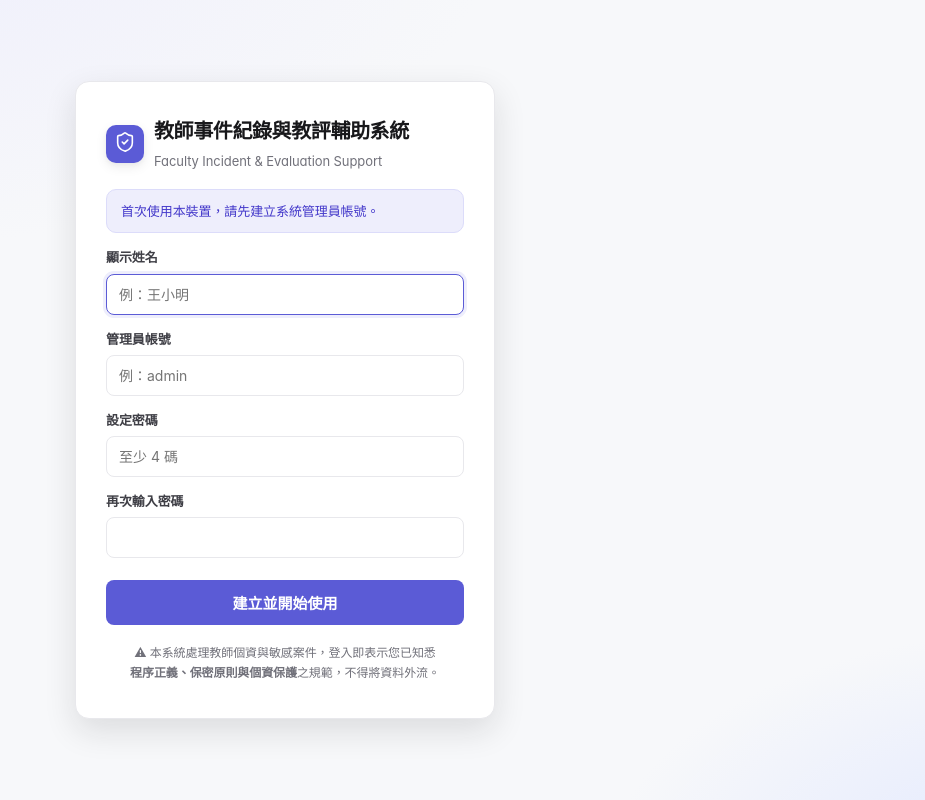
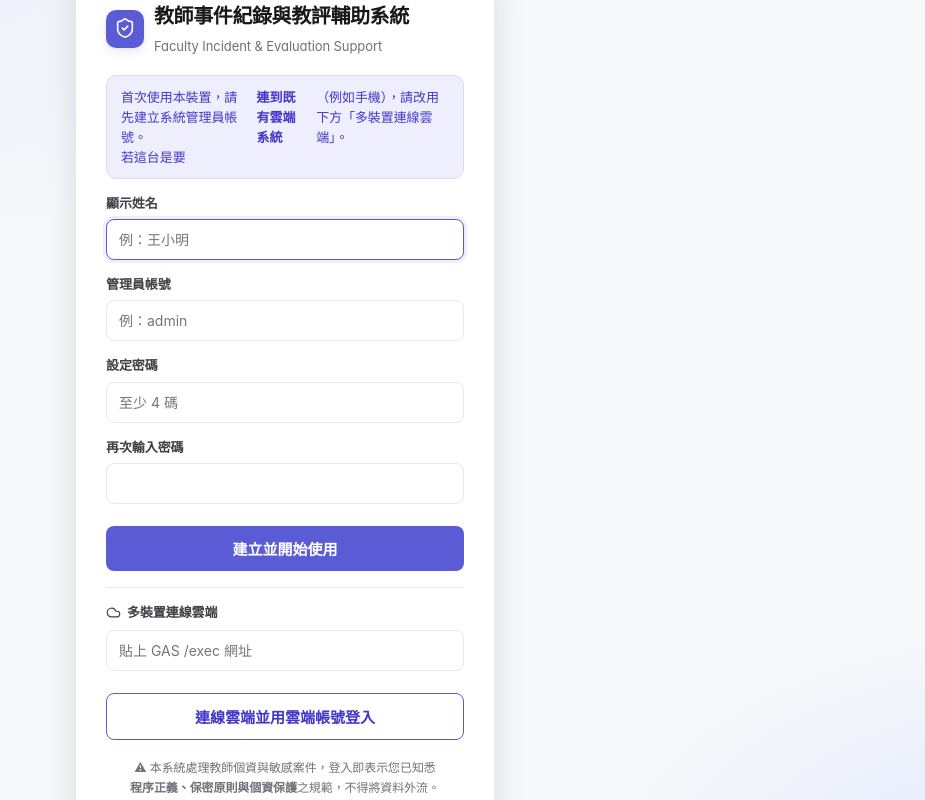
Before and after one commit to shark7763-del/teacher-incident-eval-system, a plain HTML site: page index.html in a window 1280 px wide. Shown: the whole page, without its empty margins (355-1280 px from the left). Drawn offline with Linux system fonts and the light colour scheme.

Commit message:
修正：新裝置無法連雲端登入（登入畫面新增「多裝置連線雲端」）
- 全新裝置原本只顯示「建立管理員」、且同步預設關閉，形成無法先連雲端
  再登入的死結
- 登入畫面新增雲端連線區塊：貼 /exec 網址→啟用同步→直接以雲端帳號登入
- init 改為：已有帳號 or 已設定雲端網址 or 已啟用同步 時顯示登入面板
- 預填雲端網址欄位

Co-Authored-By: Claude Opus 4.8 <noreply@anthropic.com>

```diff
--- a/index.html
+++ b/index.html
@@ -356,7 +356,7 @@
 
     <!-- 首次設定面板 -->
     <div id="setupPanel" style="display:none">
-      <div class="alert info" style="margin:0 0 14px">首次使用本裝置，請先建立系統管理員帳號。</div>
+      <div class="alert info" style="margin:0 0 14px">首次使用本裝置，請先建立系統管理員帳號。<br>若這台是要<b>連到既有雲端系統</b>（例如手機），請改用下方「多裝置連線雲端」。</div>
       <label>顯示姓名</label>
       <input id="setupName" type="text" placeholder="例：王小明" />
       <label>管理員帳號</label>
@@ -367,6 +367,15 @@
       <input id="setupPass2" type="password" autocomplete="new-password" />
       <button onclick="doSetup()">建立並開始使用</button>
     </div>
+
+    <!-- 多裝置：連線雲端登入（手機/新裝置用）-->
+    <div style="margin-top:16px;border-top:1px solid var(--line);padding-top:14px">
+      <div style="font-size:var(--fs-sm);font-weight:600;color:var(--ink-2);margin-bottom:8px;display:flex;align-items:center;gap:6px"><span data-icon="cloud" data-icon-cls="sm"></span>多裝置連線雲端</div>
+      <input id="cloudUrl" type="text" placeholder="貼上 GAS /exec 網址" autocomplete="off" />
+      <button type="button" onclick="connectCloud()" style="background:#fff;color:var(--brand-ink);border:1px solid var(--brand)">連線雲端並用雲端帳號登入</button>
+      <div id="cloudConnMsg" class="login-note" style="margin-top:8px;text-align:left"></div>
+    </div>
+
     <div class="login-note">
       ⚠ 本系統處理教師個資與敏感案件，登入即表示您已知悉<br>
       <b>程序正義、保密原則與個資保護</b>之規範，不得將資料外流。
@@ -1165,6 +1174,18 @@ function showAuthPanel(which){
   document.getElementById("loginPanel").style.display = which==="login"?"":"none";
   document.getElementById("setupPanel").style.display = which==="setup"?"":"none";
 }
+/* 全新裝置（手機）在登入畫面直接連雲端，不必先建本機帳號 */
+function connectCloud(){
+  const u=(document.getElementById("cloudUrl").value||"").trim();
+  if(!u){ toast("請貼上 GAS /exec 網址",true); return; }
+  if(!/^https:\/\/script\.google\.com\/.+\/exec$/.test(u)){ if(!confirm("網址看起來不像 GAS 的 /exec 結尾，仍要使用嗎？")) return; }
+  save(GAS_KEY,u); save(SYNC_KEY,true);
+  const msg=document.getElementById("cloudConnMsg");
+  if(msg) msg.textContent="✔ 已連線並啟用同步，請於上方用「雲端帳號」登入。";
+  showAuthPanel("login");
+  toast("已連線雲端，請用雲端帳號登入");
+  const lu=document.getElementById("loginUser"); if(lu) lu.focus();
+}
 async function doLogin(){
   const u=val("loginUser"), p=document.getElementById("loginPass").value;
   if(!u||!p){ toast("請輸入帳號與密碼",true); return; }
@@ -2296,14 +2317,16 @@ function addDays(n){ const d=new Date(); d.setDate(d.getDate()+n); return d.toIS
   if(!load(LS.seeded,false)){ loadDemo(false); reloadDB(); }
   const s=load(LS.session,null);
   if(s){ SESSION=s; startApp(); return; }
-  // 未登入：已有帳號→登入畫面；尚無帳號→首次建立管理員
+  // 未登入：已有帳號 or 已啟用雲端→登入畫面；全新且未連雲端→首次建立管理員
   const hasAcc=loadAccounts().length>0;
-  showAuthPanel(hasAcc?"login":"setup");
+  const showLogin=hasAcc||syncOn()||!!gasUrl();
+  showAuthPanel(showLogin?"login":"setup");
+  const cu=document.getElementById("cloudUrl"); if(cu) cu.value=gasUrl();
   const lp=document.getElementById("loginPass");
   if(lp) lp.addEventListener("keydown",e=>{ if(e.key==="Enter") doLogin(); });
   const sp2=document.getElementById("setupPass2");
   if(sp2) sp2.addEventListener("keydown",e=>{ if(e.key==="Enter") doSetup(); });
-  const focusEl=document.getElementById(hasAcc?"loginUser":"setupName");
+  const focusEl=document.getElementById(showLogin?"loginUser":"setupName");
   if(focusEl) focusEl.focus();
 })();
 </script>
```
